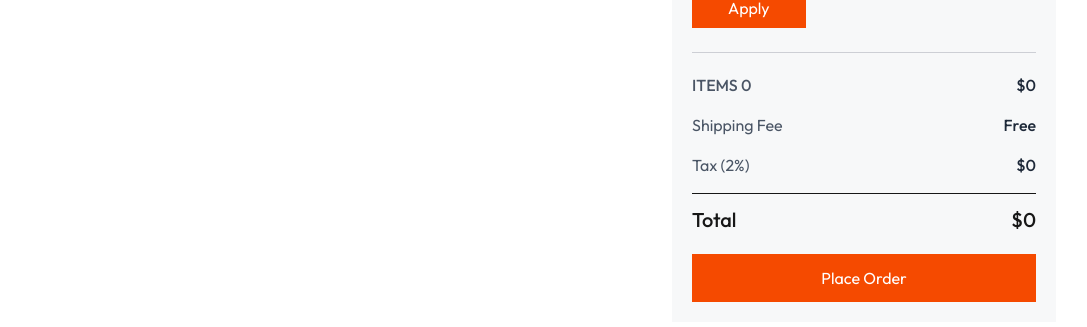
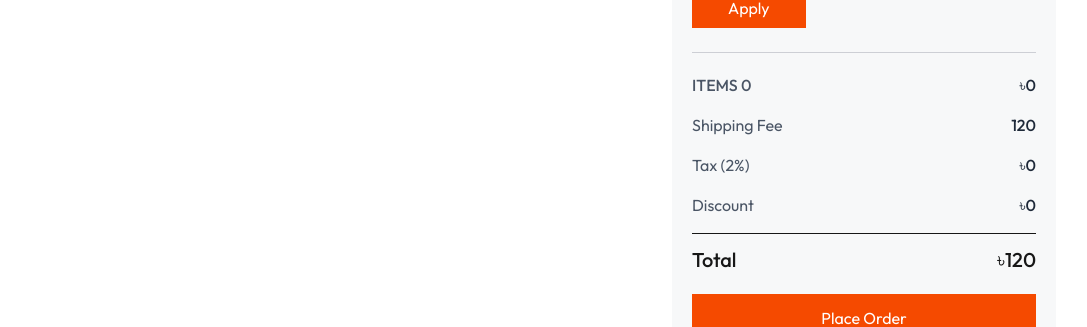
Before and after one commit to mushfiqbh/CherryPick, a Next.js app: page /cart in a window 1280 px wide. Shown: the part 404-731 px from the top of the page, without its empty margins (96-1183 px from the left). Built offline with nearby package versions, Linux system fonts and the light colour scheme; no server answers; the database is empty.

Commit message:
PromoCode Feature Implemented

```diff
--- a/src/components/Navbar.tsx
+++ b/src/components/Navbar.tsx
@@ -7,8 +7,6 @@ import Image from "next/image";
 
 const Navbar = () => {
   const { isSeller, router } = useAppContext();
-
-
 
   return (
     <nav className="flex items-center justify-between px-6 md:px-16 lg:px-32 py-3 border-b border-gray-300 text-gray-700">
--- a/src/components/OrderSummary.tsx
+++ b/src/components/OrderSummary.tsx
@@ -1,19 +1,152 @@
 import { useAppContext } from "@/context/AppContext";
+import { useAuthContext } from "@/context/AuthContext";
+import { getPromoFS, updatePromoUsageFS } from "@/functions/promos";
 import { Address } from "@/types/types";
-import React, { useState } from "react";
+import { Timestamp } from "firebase/firestore";
+import React, { useEffect, useState } from "react";
+import toast from "react-hot-toast";
 
 const OrderSummary = () => {
-  const { addresses } = useAppContext();
-  const { currency, router, getCartCount, getCartAmount } = useAppContext();
+  const { authUser } = useAuthContext();
+  const { currency, router, cartItems, addresses, getCartCount } =
+    useAppContext();
   const [selectedAddress, setSelectedAddress] = useState<Address | null>(null);
-  const [isDropdownOpen, setIsDropdownOpen] = useState(false);
+  const [isDropdownOpen, setIsDropdownOpen] = useState<boolean>(false);
+  const [promoCode, setPromoCode] = useState<string>("");
+  const [promoId, setPromoId] = useState<string>("");
+  const [pricing, setPricing] = useState<{
+    price: number;
+    shippingFee: number;
+    tax: number;
+    discount: number;
+  }>({ price: 0, shippingFee: 0, tax: 2, discount: 0 });
 
   const handleAddressSelect = (address: Address) => {
     setSelectedAddress(address);
     setIsDropdownOpen(false);
   };
 
-  const createOrder = async () => {};
+  const applyPromoCode = async () => {
+    const promo = await getPromoFS(promoCode);
+
+    if (!promo) {
+      toast("Promocode Not Found");
+      return;
+    }
+
+    if (promo.status === "expired") {
+      toast("Sorry, This Promocode is Expired");
+      return;
+    }
+
+    const date = new Date();
+
+    const validFrom =
+      promo.validFrom instanceof Timestamp
+        ? promo.validFrom.toDate()
+        : new Date(promo.validFrom);
+    const validTo =
+      promo.validTo instanceof Timestamp
+        ? promo.validTo.toDate()
+        : new Date(promo.validTo);
+
+    if (date < validFrom) {
+      toast(`This Promocode will be available on ${validFrom.toDateString()}`);
+      return;
+    }
+
+    if (date > validTo) {
+      toast("This Promocode is Expired");
+      return;
+    }
+
+    if (promo.usedCount === promo.usageLimit) {
+      toast("Sorry, This Promocode usage limit reached");
+      return;
+    }
+
+    if (pricing.price < promo.minOrderValue) {
+      toast(
+        `Sorry, Minimum order price for this promo is ${promo.minOrderValue}`
+      );
+      return;
+    }
+
+    if (promo.applicableUsers?.length && authUser) {
+      if (!promo.applicableUsers.includes(authUser.id)) {
+        toast("You are not eligible for this promo");
+        return;
+      }
+    }
+
+    if (promo.applicableProducts?.length && cartItems) {
+      let isNotApplicable = true;
+      promo.applicableProducts.forEach((productId) => {
+        cartItems.forEach((item) => {
+          if (item.product.id === productId) {
+            isNotApplicable = false;
+          }
+        });
+      });
+
+      if (isNotApplicable) {
+        return;
+      }
+    }
+
+    setPricing(() => {
+      const discount =
+        promo.discountType === "fixed"
+          ? promo.discountValue
+          : Math.round((pricing.price * promo.discountValue) / 100);
+
+      return {
+        ...pricing,
+        discount,
+      };
+    });
+
+    setPromoId(promo.id);
+  };
+
+  const removePromoCode = () => {
+    setPricing(() => {
+      return {
+        ...pricing,
+        discount: 0,
+      };
+    });
+    setPromoId("");
+  };
+
+  useEffect(() => {
+    const totalAmount = cartItems.reduce((total, item) => {
+      const price = item.product.offerPrice ?? item.product.price;
+      return total + price * item.quantity;
+    }, 0);
+
+    const getShippingFee = () => {
+      if (selectedAddress && selectedAddress.state === "Dhaka") {
+        return 60;
+      } else {
+        return 120;
+      }
+    };
+
+    setPricing((prev) => {
+      return {
+        ...prev,
+        price: totalAmount,
+        shippingFee: getShippingFee(),
+      };
+    });
+  }, [cartItems, selectedAddress]);
+
+  const createOrder = async () => {
+    if (promoId) {
+      updatePromoUsageFS(promoId);
+    }
+  };
 
   return (
     <div className="w-full md:w-96 bg-gray-500/5 p-5">
@@ -84,11 +217,16 @@ const OrderSummary = () => {
           <div className="flex flex-col items-start gap-3">
             <input
               type="text"
+              value={promoCode}
+              onChange={(e) => setPromoCode(e.target.value)}
               placeholder="Enter promo code"
               className="flex-grow w-full outline-none p-2.5 text-gray-600 border"
             />
-            <button className="bg-orange-600 text-white px-9 py-2 hover:bg-orange-700">
-              Apply
+            <button
+              onClick={promoId ? removePromoCode : applyPromoCode}
+              className="bg-orange-600 text-white px-9 py-2 hover:bg-orange-700 cursor-pointer"
+            >
+              {promoId ? "Remove" : "Apply"}
             </button>
           </div>
         </div>
@@ -100,25 +238,40 @@ const OrderSummary = () => {
             <p className="uppercase text-gray-600">Items {getCartCount()}</p>
             <p className="text-gray-800">
               {currency}
-              {getCartAmount()}
+              {pricing.price}
             </p>
           </div>
           <div className="flex justify-between">
             <p className="text-gray-600">Shipping Fee</p>
-            <p className="font-medium text-gray-800">Free</p>
+            <p className="font-medium text-gray-800">
+              {pricing.shippingFee || "Free"}
+            </p>
           </div>
           <div className="flex justify-between">
-            <p className="text-gray-600">Tax (2%)</p>
+            <p className="text-gray-600">Tax ({pricing.tax}%)</p>
             <p className="font-medium text-gray-800">
               {currency}
-              {Math.floor(getCartAmount() * 0.02)}
+              {Math.floor(pricing.price * pricing.tax) / 100}
+            </p>
+          </div>
+          <div className="flex justify-between">
+            <p className="text-gray-600">Discount</p>
+            <p className="font-medium text-gray-800">
+              {currency}
+              {pricing.discount}
             </p>
           </div>
           <div className="flex justify-between text-lg md:text-xl font-medium border-t pt-3">
             <p>Total</p>
             <p>
               {currency}
-              {getCartAmount() + Math.floor(getCartAmount() * 0.02)}
+              {Math.floor(
+                (pricing.price +
+                  pricing.shippingFee +
+                  Math.floor(pricing.price * pricing.tax) / 100 -
+                  pricing.discount) *
+                  100
+              ) / 100}
             </p>
           </div>
         </div>
--- a/src/context/AppContext.tsx
+++ b/src/context/AppContext.tsx
@@ -56,17 +56,6 @@ export const AppContextProvider = ({
     return cartItems.reduce((total, item) => total + item.quantity, 0);
   };
 
-  const getCartAmount = () => {
-    return (
-      Math.floor(
-        cartItems.reduce((total, item) => {
-          const price = item.product.offerPrice ?? item.product.price;
-          return total + price * item.quantity;
-        }, 0) * 100
-      ) / 100
-    );
-  };
-
   const updateCart = (productId: string, quantity: number) => {
     if (!authUser) return;
 
@@ -103,7 +92,6 @@ export const AppContextProvider = ({
         updateCart,
         setCartItems,
         getCartCount,
-        getCartAmount,
       }}
     >
       {children}
--- a/src/functions/addresses.ts
+++ b/src/functions/addresses.ts
@@ -48,8 +48,9 @@ export const removeAddressFS = async (userId: string, addressId: string) => {
 
 export const updateAddressFS = async (address: Address) => {
   try {
-    const addressRef = doc(db, "addresses", address.id);
-    await setDoc(addressRef, address);
+    const { id, ...rest } = address;
+    const addressRef = doc(db, "addresses", id);
+    await setDoc(addressRef, rest);
     console.log("Address updated successfully");
   } catch (error) {
     console.error("Error updating address: ", error);
--- a/src/functions/products.ts
+++ b/src/functions/products.ts
@@ -34,9 +34,11 @@ export const getProductsFS = async (): Promise<Product[]> => {
 
 export const addProductFS = async (product: Product) => {
   try {
+    // eslint-disable-next-line @typescript-eslint/no-unused-vars
+    const { id, ...rest } = product;
     const productCollection = collection(db, "products");
     const productWithTimestamp = {
-      ...product,
+      ...rest,
       createdAt: serverTimestamp(),
     };
     await addDoc(productCollection, productWithTimestamp);
@@ -50,8 +52,10 @@ export const addMultipleProductFS = async (products: Product[]) => {
   try {
     const productCollection = collection(db, "products");
     const batchPromises = products.map(async (product) => {
+      // eslint-disable-next-line @typescript-eslint/no-unused-vars
+      const { id, ...rest } = product;
       const productWithTimestamp = {
-        ...product,
+        ...rest,
         createdAt: serverTimestamp(),
       };
       return addDoc(productCollection, productWithTimestamp);
@@ -63,14 +67,12 @@ export const addMultipleProductFS = async (products: Product[]) => {
   }
 };
 
-export const updateProductFS = async (
-  productId: string,
-  updatedData: Product
-) => {
+export const updateProductFS = async (product: Product) => {
   try {
-    const productRef = doc(db, "products", productId);
+    const { id, ...rest } = product;
+    const productRef = doc(db, "products", id);
     await updateDoc(productRef, {
-      ...updatedData,
+      ...rest,
       updatedAt: serverTimestamp(),
     });
     console.log("Product updated successfully");
--- /dev/null
+++ b/src/functions/promos.ts
@@ -0,0 +1,85 @@
+import { db } from "@/lib/firebase";
+import { PromoCode } from "@/types/types";
+import {
+  addDoc,
+  collection,
+  deleteDoc,
+  doc,
+  getDocs,
+  query,
+  runTransaction,
+  updateDoc,
+  where,
+} from "firebase/firestore";
+
+export const getPromoFS = async (
+  promoCode: string
+): Promise<PromoCode | null> => {
+  try {
+    const q = query(collection(db, "promos"), where("code", "==", promoCode));
+    const querySnapshot = await getDocs(q);
+
+    if (querySnapshot.empty) {
+      return null;
+    }
+
+    const doc = querySnapshot.docs[0];
+    return { id: doc.id, ...doc.data() } as PromoCode;
+  } catch {
+    return null;
+  }
+};
+
+export const addPromoFS = async (promo: PromoCode) => {
+  try {
+    // eslint-disable-next-line @typescript-eslint/no-unused-vars
+    const { id, ...rest } = promo;
+    await addDoc(collection(db, "promos"), rest);
+    console.log("Promocode added succesfully");
+  } catch (error) {
+    console.error(error);
+  }
+};
+
+export const updatePromoCodeFS = async (promo: PromoCode) => {
+  try {
+    const { id, ...rest } = promo;
+    const promoRef = doc(collection(db, "promos"), id);
+    const updated = await updateDoc(promoRef, { ...rest });
+    console.log("Promo updated successfully");
+    return updated;
+  } catch (error) {
+    console.error("Error updating promo", error);
+  }
+};
+
+export const deletePromoFS = async (promoId: string) => {
+  try {
+    const promoRef = doc(db, "promos", promoId);
+    await deleteDoc(promoRef);
+    console.log("Promo deleted successfully");
+  } catch (error) {
+    console.error("Error deleting promo", error);
+  }
+};
+
+export const updatePromoUsageFS = async (promoId: string) => {
+  try {
+    const promoRef = doc(db, "promos", promoId);
+    await runTransaction(db, async (transaction) => {
+      const promoSnap = await transaction.get(promoRef);
+      if (!promoSnap.exists()) {
+        throw new Error("Promo not found");
+      }
+
+      const promoData = promoSnap.data();
+      const usedCount = (promoData.usedCount || 0) + 1;
+
+      transaction.update(promoRef, { usedCount });
+    });
+
+    console.log("Promo usage updated successfully");
+  } catch (error) {
+    console.error("Error updating promo usage: ", error);
+  }
+};
--- a/src/types/states.d.ts
+++ b/src/types/states.d.ts
@@ -22,7 +22,6 @@ interface AppContextState {
     SetStateAction<{ product: Product; quantity: number }[]>
   >;
   getCartCount: () => number;
-  getCartAmount: () => number;
   updateCart: (productId: string, quantity: number) => void;
 }
 
--- a/src/types/types.d.ts
+++ b/src/types/types.d.ts
@@ -29,7 +29,6 @@ export interface Product {
 export interface Address {
   id: string;
   userId: string;
-
   fullName: string;
   phoneNumber: string;
   street: string;
@@ -41,25 +40,26 @@ export interface Address {
 }
 
 export interface PromoCode {
-  id?: string;
+  id: string;
   code: string;
   discountType: "percentage" | "fixed";
-  discountValue: number; // 10 (10% off) or 10 ($10 off)
+  discountValue: number;
   validFrom: Date;
   validTo: Date;
-  usageLimit?: number; // Maximum times the promo can be used
-  usedCount?: number; // Track usage count
-  minOrderValue?: number; // Minimum order value required
-  applicableUsers?: string[]; // Array of user IDs allowed
+  usageLimit?: number;
+  usedCount?: number;
+  minOrderValue: number;
+  applicableUsers?: string[];
+  applicableProducts?: string[];
   status: "active" | "expired";
 }
 
 export interface ShippingFee {
   id?: string;
   countryCode: string;
-  standard: number; // Standard shipping fee
-  express: number; // Express shipping fee
-  freeShippingThreshold: number; // Orders above this amount get free shipping
+  standard: number;
+  express: number;
+  freeShippingThreshold: number;
 }
 
 export interface Order {
@@ -68,13 +68,13 @@ export interface Order {
   products: {
     productId: string;
     quantity: number;
-    price: number; // Price at time of order
+    price: number;
   }[];
-  subTotal: number; // Before discounts and shipping
-  discount?: number; // Discount applied
-  promoCode?: string; // Applied promo code
+  subTotal: number;
+  discount?: number;
+  promoCode?: string;
   shippingFee: number;
-  total: number; // Final total after all calculations
+  total: number;
   address: Address;
   status: "pending" | "shipped" | "delivered" | "canceled";
   createdAt: Date;
```
Also changed, not shown: src/functions/shippingfee.ts (added), 1 other file (tests, documents, lock files or other folders).
